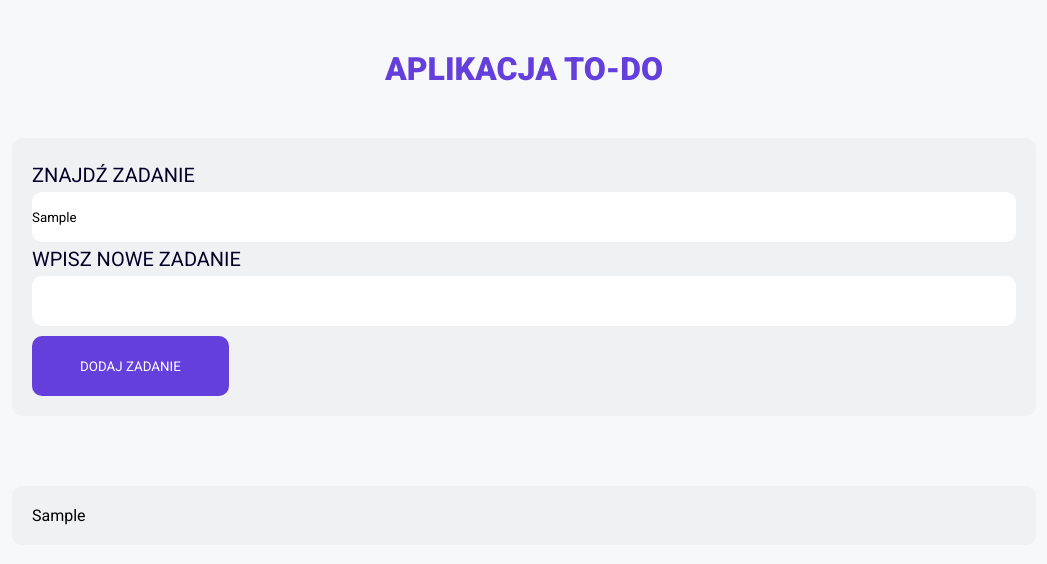
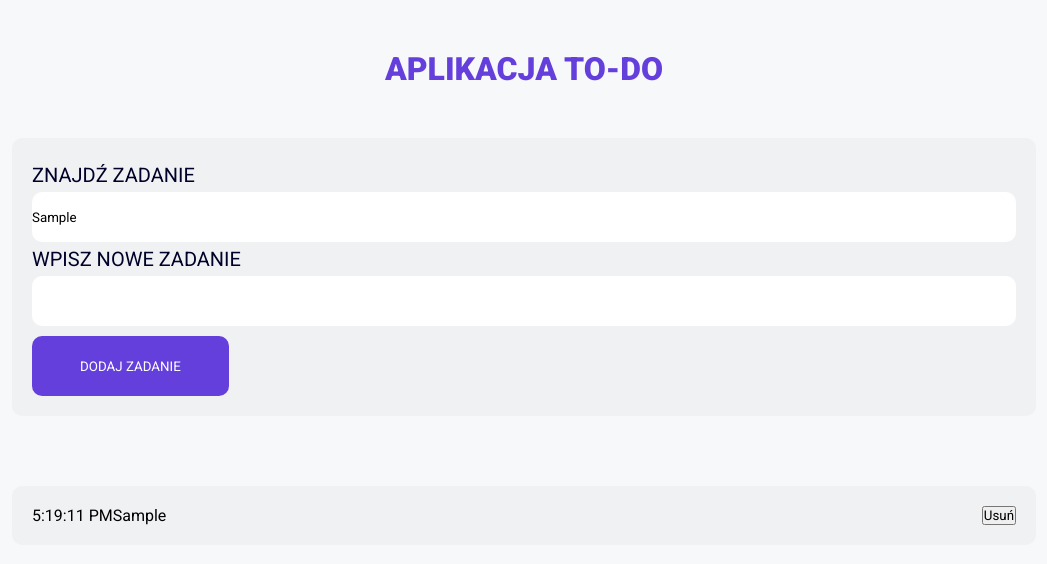
Before and after one commit to thekielek/App-To-Do-React, a React (Create React App) app: page / in a window 1280 px wide. Both pictures are taken after typing "Sample", "Sample" into the empty fields and a click on the input "Dodaj zadanie". Shown: the top 564 px of the page, without its empty margins (116-1163 px from the left). Built offline with nearby package versions, Linux system fonts and the light colour scheme.

Commit message:
add newDate variable, button delate

```diff
--- a/src/components/Task.js
+++ b/src/components/Task.js
@@ -2,9 +2,15 @@ import React from "react";
 import "./Task.css";
 
 export const Task = ({ todo }) => {
+  const newDate = new Date().toLocaleTimeString();
+  console.log(newDate);
   return (
     <div className="task">
-      <p className="task__item">{todo.text}</p>
+      <p className="task__title">
+        {newDate}
+        {todo.text}
+      </p>
+      <button className="task__button">Usuń</button>
     </div>
   );
 };
```
